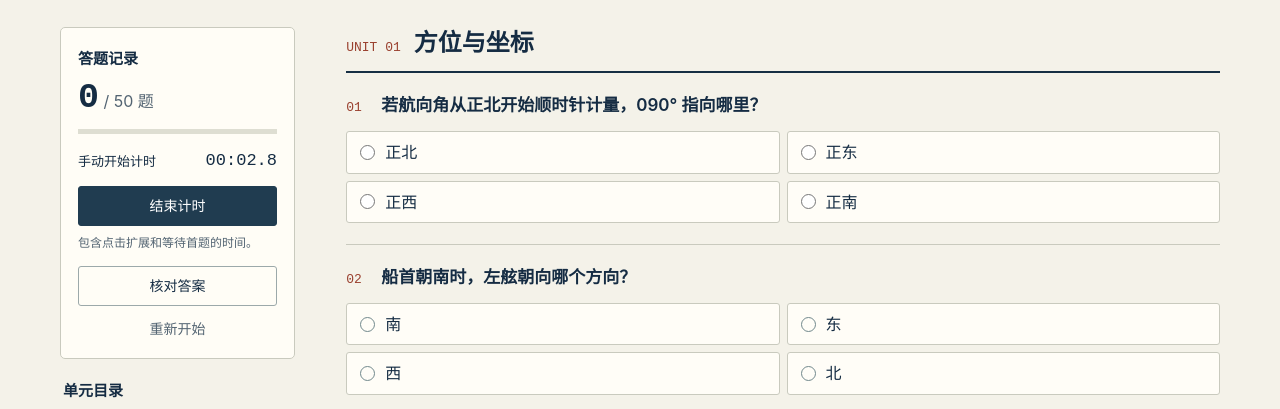
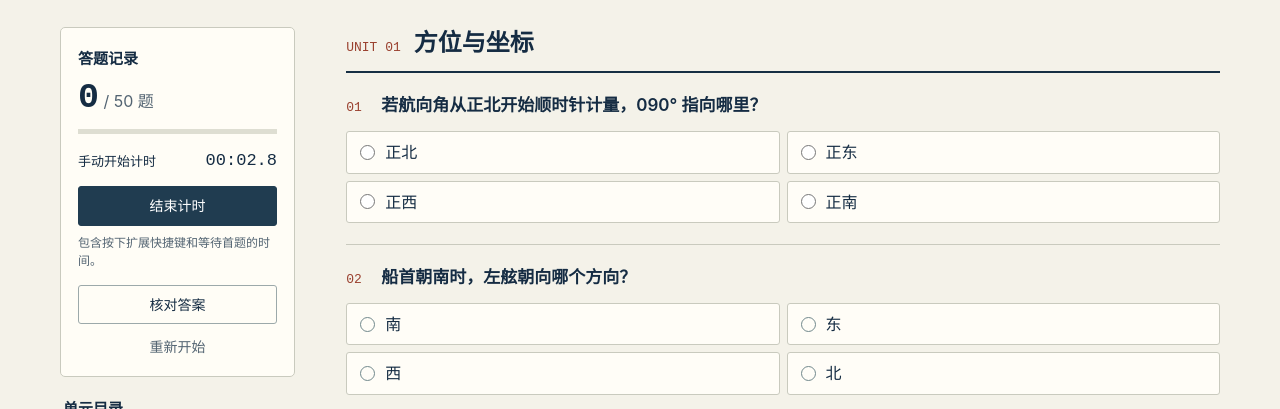
Before and after one commit to Ringo-songsong/edge-quiz-extension, a browser extension: page samples/nautical-check/dist/index.html in a window 1280 px wide. Both pictures are taken after a click on the button "开始计时". Shown: the part 313-722 px from the top of the page. Drawn offline with Linux system fonts and the light colour scheme.

Commit message:
Use the keyboard shortcut in the timed exercise instructions

```diff
--- a/samples/nautical-check/dist/index.html
+++ b/samples/nautical-check/dist/index.html
@@ -15,7 +15,7 @@
   <progress id="meter" value="0" max="50" aria-label="已答题数"></progress>
   <div class="time-line"><span id="clock-label">作答耗时</span><output id="clock">00:00.0</output></div>
   <button id="timing" type="button">开始计时</button>
-  <p class="help" id="timing-help">测整页耗时，请先开始计时，再点击扩展。答满 50 题自动停表。</p>
+  <p class="help" id="timing-help">测整页耗时，请先开始计时，再按扩展快捷键。答满 50 题自动停表。</p>
   <p id="rate" class="help" hidden></p>
   <button type="button" class="grade" id="grade">核对答案</button>
   <p id="score" hidden aria-live="polite"></p>
--- a/samples/nautical-check/dist/quiz.js
+++ b/samples/nautical-check/dist/quiz.js
@@ -40,7 +40,7 @@ function start(manual) {
   origin = manual ? "手动开始计时" : "首个勾选起计时";
   byId("clock-label").textContent = origin;
   byId("timing").textContent = "结束计时";
-  byId("timing-help").textContent = manual ? "包含点击扩展和等待首题的时间。" : "此次计时从首次勾选开始，不含首题等待时间。";
+  byId("timing-help").textContent = manual ? "包含按下扩展快捷键和等待首题的时间。" : "此次计时从首次勾选开始，不含首题等待时间。";
   timerId = setInterval(drawClock, 100);
   drawClock();
 }
```
